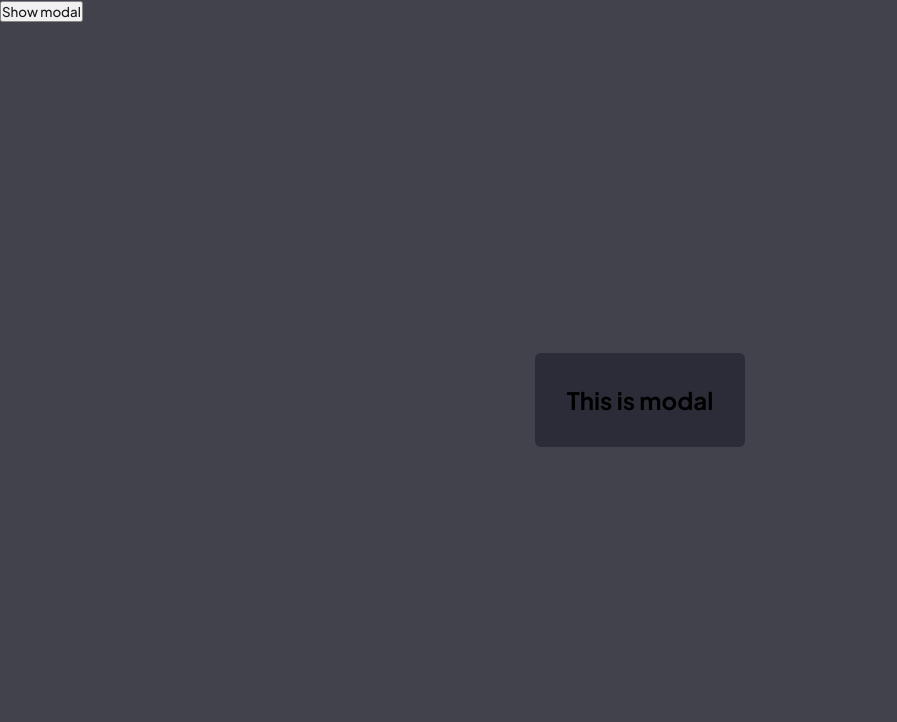
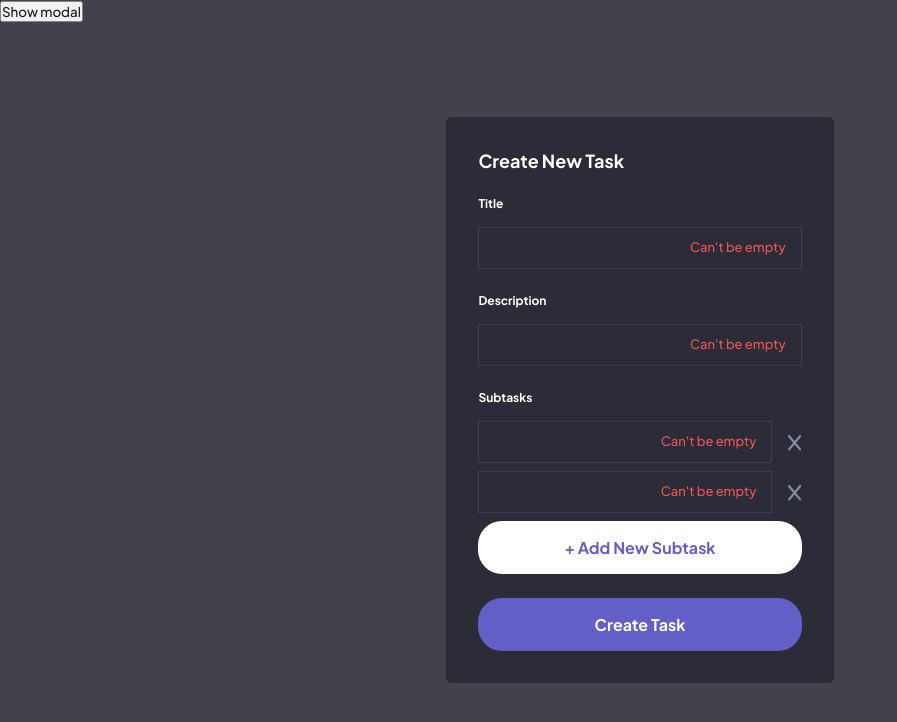
Before and after one commit to rahmadsubakti/my-kanban-management, a React (Vite) app in the folder kanban-frontend/: page / in a window 1280 px wide. Both pictures are taken after a click on the button "Show modal". Shown: the top 722 px of the page, without its empty margins (0-897 px from the left). Built offline with nearby package versions, Linux system fonts and the light colour scheme.

Commit message:
Add initial forms

```diff
--- a/kanban-frontend/src/App.tsx
+++ b/kanban-frontend/src/App.tsx
@@ -2,6 +2,7 @@ import './App.scss';
 
 import { useState } from 'react';
 import Modal from 'components/Modal/Modal';
+import TaskForm from './forms/TaskForm';
 
 function App() {
 
@@ -14,7 +15,7 @@ function App() {
         showModal={showModal}
         closeModal={() => setShowModal(false)}
       >
-        <h1>This is modal</h1>
+        <TaskForm />
       </Modal>
     </>
   )
--- a/kanban-frontend/src/components/IconButton/IconButton.tsx
+++ b/kanban-frontend/src/components/IconButton/IconButton.tsx
@@ -1,7 +1,7 @@
 import React from "react";
 
 import { FontAwesomeIcon } from "@fortawesome/react-fontawesome";
-import { faPenToSquare, faTrash } from "@fortawesome/free-solid-svg-icons";
+import { faPenToSquare, faTrash, faX } from "@fortawesome/free-solid-svg-icons";
 
 import './icon-button.scss';
 
@@ -22,3 +22,11 @@ export const DeleteButton:React.FC<buttonProps> = ({...rest}) => {
     </button>
   )
 }
+
+export const DeleteItemButton:React.FC<buttonProps> = ({...rest}) => {
+  return (
+    <button className="btn-icon btn-del-item" {...rest}>
+      <FontAwesomeIcon  icon={faX} />
+    </button>
+  )
+}
--- a/kanban-frontend/src/components/IconButton/icon-button.scss
+++ b/kanban-frontend/src/components/IconButton/icon-button.scss
@@ -21,4 +21,12 @@
       color: $red-hover;
     }
   }
+
+  &.btn-del-item {
+    color: $medium-grey;
+
+    &:hover {
+      color: $red-hover;
+    }
+  }
 }
--- /dev/null
+++ b/kanban-frontend/src/forms/TaskForm.tsx
@@ -0,0 +1,43 @@
+import Label from "@/components/Label/Label";
+import TextBox from "@/components/TextBox/TextBox";
+import { DeleteItemButton } from "@/components/IconButton/IconButton";
+import { PrimaryBtn, SecondaryBtn } from "@/components/Button/Button";
+
+import './form.scss';
+
+const TaskForm = () => {
+  return (
+    <div className="form-container">
+      <h2 className="form-title">Create New Task</h2>
+      <form>
+
+        <div className="input-groups">
+          <Label>Title</Label>
+          <TextBox />
+        </div>
+
+        <div className="input-groups">
+          <Label>Description</Label>
+          <TextBox />
+        </div>
+
+        <div className="input-groups">
+          <Label>Subtasks</Label>
+          <div className="input-subtask-groups">
+            <TextBox />
+            <DeleteItemButton />
+          </div>
+          <div className="input-subtask-groups">
+            <TextBox />
+            <DeleteItemButton />
+          </div>
+          <SecondaryBtn type="button">+ Add New Subtask</SecondaryBtn>
+        </div>
+
+        <PrimaryBtn type="submit">Create Task</PrimaryBtn>
+      </form>
+    </div>
+  )
+}
+
+export default TaskForm;
--- /dev/null
+++ b/kanban-frontend/src/forms/form.scss
@@ -0,0 +1,28 @@
+@import '/src/global-styles/colors';
+
+.form-title {
+  color: $white;
+}
+
+.form-container {
+  display: flex;
+  flex-direction: column;
+  gap: 1.5rem;
+
+  form {
+    display: flex;
+    flex-direction: column;
+    gap: 1.5rem;
+
+    .input-groups {
+      display: flex;
+      flex-direction: column;
+      gap: .5rem;
+
+      .input-subtask-groups {
+        display: flex;
+        gap: 1rem;
+      }
+    }
+  }
+}
--- a/kanban-frontend/tsconfig.json
+++ b/kanban-frontend/tsconfig.json
@@ -25,6 +25,7 @@
     "paths": {
       "@/*": ["./src/*"],
       "components/*": ["src/components/*"],
+      "forms/*": ["src/forms/*"],
     }
   },
   "include": ["src"],
--- a/kanban-frontend/vite.config.ts
+++ b/kanban-frontend/vite.config.ts
@@ -9,6 +9,7 @@ export default defineConfig({
     alias: {
       '@': path.resolve(__dirname, './src/'),
       'components': `${path.resolve(__dirname, './src/components/')}`,
+      'forms': `${path.resolve(__dirname, './src/forms/')}`,
     },
   }
 })
```
Also changed, not shown: kanban-frontend/src/forms/BoardForm.tsx (added, +22 -0 lines), kanban-frontend/src/forms/ColumnForm.tsx (added, +20 -0 lines).
